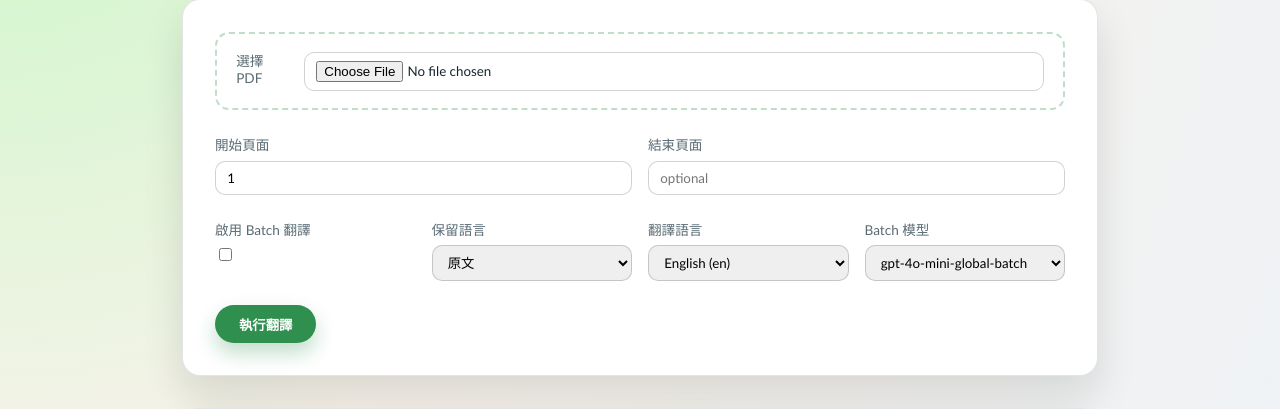
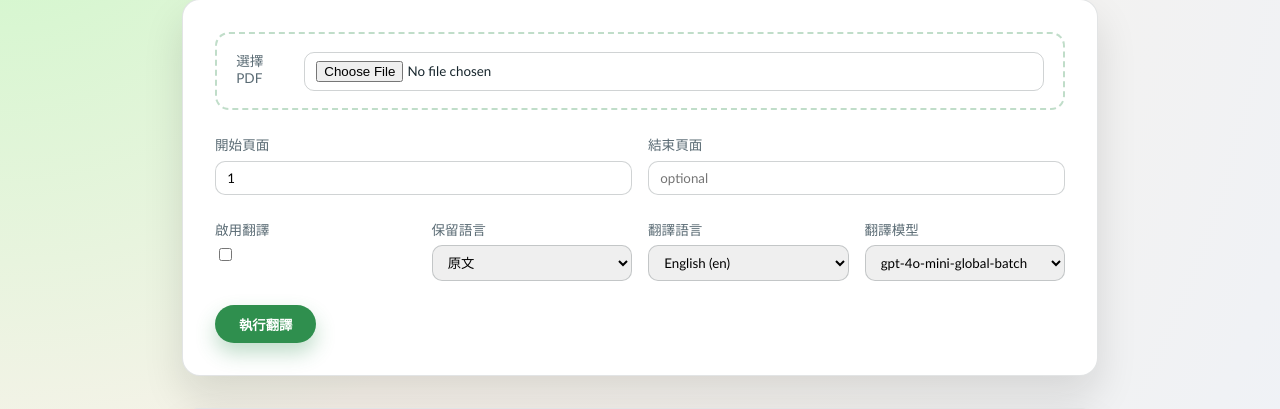
Before and after one commit to RyanHuang781245/pdf_ocr_translate, a Flask app: page / in a window 1280 px wide. Shown: the part 202-611 px from the top of the page. Run offline with Flask 3, Linux system fonts and the light colour scheme; data that the repository does not hold is empty.

Commit message:
Batch模型改名為翻譯模型，啟用Batch翻譯改為啟用翻譯

```diff
--- a/templates/index.html
+++ b/templates/index.html
@@ -32,7 +32,7 @@
           </div>
           <div class="form-grid">
             <label>
-              <span>啟用 Batch 翻譯</span>
+              <span>啟用翻譯</span>
               <input type="checkbox" name="translate" />
             </label>
             <label>
@@ -51,7 +51,7 @@
               </select>
             </label>
             <label>
-              <span>Batch 模型</span>
+              <span>翻譯模型</span>
               <select name="model">
                 <option value="gpt-4o-mini-global-batch" selected>gpt-4o-mini-global-batch</option>
               </select>
```
